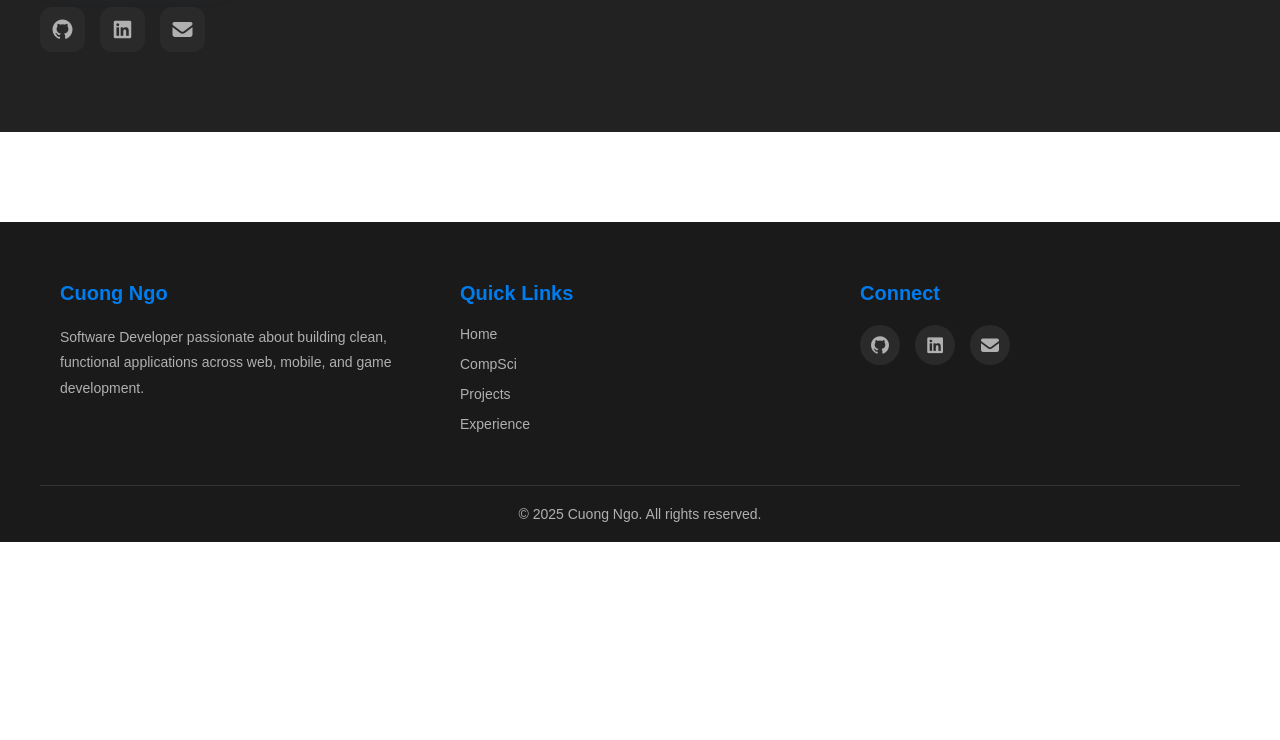
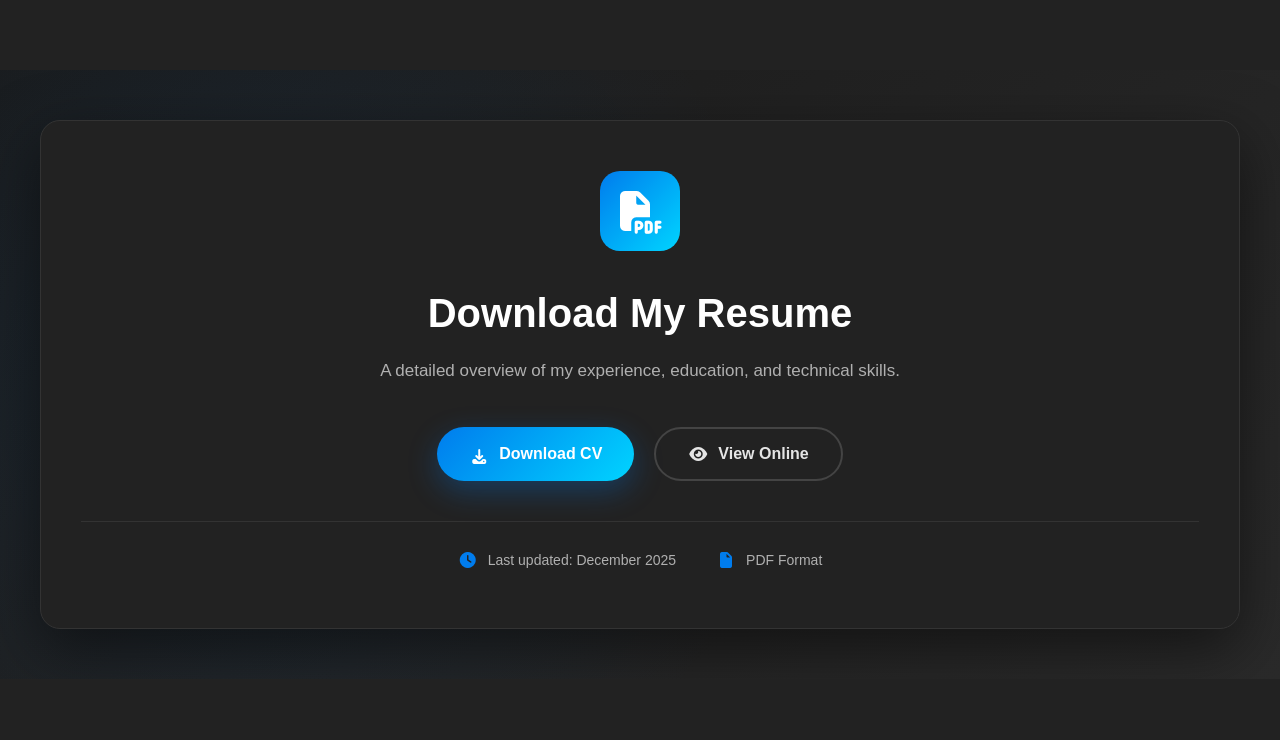
Before and after one commit to cuongngodev/cuongngodev.github.io, a plain HTML site: page index.html in a window 1280 px wide. Shown: the part 780-1520 px from the top of the page. Before the commit the page ends 1322 px from the top, so only its background shows below. Drawn offline with nearby package versions, Linux system fonts and the light colour scheme.

Commit message:
Set up and design the CV section, allow view and download

```diff
--- a/index.html
+++ b/index.html
@@ -132,6 +132,41 @@
 
     </header>
 
+    <!-- CV Download Section -->
+    <section class="cv-section" id="contact">
+      <div class="cv-container">
+        <div class="cv-content">
+          <div class="cv-icon">
+            <i class="fa-solid fa-file-pdf"></i>
+          </div>
+          <h2 class="cv-title">Download My Resume</h2>
+          <p class="cv-description">
+            A detailed overview of my experience, education, and technical skills.
+          </p>
+          <div class="cv-buttons">
+            <a href="assets/cv/CuongNgo_CV.pdf" download class="cv-download-btn">
+              <i class="fa-solid fa-download"></i>
+              <span>Download CV</span>
+            </a>
+            <a href="assets/cv/CuongNgo_CV.pdf" target="_blank" class="cv-view-btn">
+              <i class="fa-solid fa-eye"></i>
+              <span>View Online</span>
+            </a>
+          </div>
+          <div class="cv-info">
+            <div class="cv-info-item">
+              <i class="fa-solid fa-clock"></i>
+              <span>Last updated: December 2025</span>
+            </div>
+            <div class="cv-info-item">
+              <i class="fa-solid fa-file"></i>
+              <span>PDF Format</span>
+            </div>
+          </div>
+        </div>
+      </div>
+    </section>
+
     <!-- Footer -->
     <footer class="footer">
       <div class="footer-content">
--- a/style.css
+++ b/style.css
@@ -11,9 +11,10 @@
     text-decoration: none;
 }
 
-/* Prevent horizontal scrolling */
+/* Body styles - dark background and hide horizontal overflow */
 body{
     overflow-x: hidden;
+    background: #222;
 }
 
 /* ============================================
@@ -296,7 +297,7 @@ nav .navlinks li a.active::after{
 .hero-unique{
     max-width: 1400px;
     margin: 0 auto;
-    padding: 80px 40px;
+    padding: 25px 40px;
 }
 
 .hero-grid{
@@ -904,6 +905,183 @@ nav .navlinks li a.active::after{
 }
 
 /* ============================================
+   CV DOWNLOAD SECTION
+   ============================================ */
+
+.cv-section{
+    background: linear-gradient(135deg, #1a1a1a 0%, #2a2a2a 100%);
+    padding: 50px 20px;
+    position: relative;
+    overflow: hidden;
+}
+
+.cv-section::before{
+    content: '';
+    position: absolute;
+    top: 0;
+    left: 0;
+    right: 0;
+    bottom: 0;
+    background: radial-gradient(circle at 20% 50%, rgba(0, 124, 237, 0.1) 0%, transparent 50%);
+    pointer-events: none;
+}
+
+.cv-container{
+    max-width: 1200px;
+    margin: 0 auto;
+    position: relative;
+    z-index: 1;
+}
+
+.cv-content{
+    text-align: center;
+    background: #222;
+    border-radius: 20px;
+    padding: 60px 40px;
+    box-shadow: 0 20px 60px rgba(0, 0, 0, 0.5);
+    border: 1px solid #333;
+}
+
+.cv-icon{
+    width: 80px;
+    height: 80px;
+    margin: 0 auto 30px;
+    background: linear-gradient(135deg, #007ced, #00d4ff);
+    border-radius: 20px;
+    display: flex;
+    align-items: center;
+    justify-content: center;
+    font-size: 40px;
+    color: white;
+    animation: bounce 2s ease-in-out infinite;
+}
+
+@keyframes bounce{
+    0%, 100%{ transform: translateY(0); }
+    50%{ transform: translateY(-10px); }
+}
+
+.cv-title{
+    font-size: 2.5rem;
+    color: white;
+    margin-bottom: 20px;
+    font-weight: 700;
+}
+
+.cv-description{
+    color: #b0b0b0;
+    font-size: 17px;
+    line-height: 1.8;
+    margin-bottom: 40px;
+    max-width: 600px;
+    margin-left: auto;
+    margin-right: auto;
+}
+
+.cv-buttons{
+    display: flex;
+    gap: 20px;
+    justify-content: center;
+    margin-bottom: 40px;
+    flex-wrap: wrap;
+}
+
+.cv-download-btn, .cv-view-btn{
+    display: inline-flex;
+    align-items: center;
+    gap: 10px;
+    padding: 16px 32px;
+    border-radius: 50px;
+    font-size: 16px;
+    font-weight: 600;
+    transition: all 0.3s ease;
+    text-decoration: none;
+    cursor: pointer;
+}
+
+.cv-download-btn{
+    background: linear-gradient(135deg, #007ced, #00d4ff);
+    color: white;
+    box-shadow: 0 10px 30px rgba(0, 124, 237, 0.3);
+}
+
+.cv-download-btn:hover{
+    transform: translateY(-3px);
+    box-shadow: 0 15px 40px rgba(0, 124, 237, 0.5);
+}
+
+.cv-download-btn i{
+    animation: downloadPulse 2s ease-in-out infinite;
+}
+
+@keyframes downloadPulse{
+    0%, 100%{ transform: translateY(0); }
+    50%{ transform: translateY(3px); }
+}
+
+.cv-view-btn{
+    background: transparent;
+    color: #e5e5e5;
+    border: 2px solid #444;
+}
+
+.cv-view-btn:hover{
+    border-color: #007ced;
+    color: #007ced;
+    transform: translateY(-3px);
+}
+
+.cv-info{
+    display: flex;
+    gap: 40px;
+    justify-content: center;
+    padding-top: 30px;
+    border-top: 1px solid #333;
+    flex-wrap: wrap;
+}
+
+.cv-info-item{
+    display: flex;
+    align-items: center;
+    gap: 10px;
+    color: #b0b0b0;
+    font-size: 14px;
+}
+
+.cv-info-item i{
+    color: #007ced;
+    font-size: 16px;
+}
+
+/* Responsive CV Section */
+@media (max-width: 768px){
+    .cv-section{
+        padding: 60px 20px;
+    }
+
+    .cv-content{
+        padding: 40px 30px;
+    }
+
+    .cv-title{
+        font-size: 2rem;
+    }
+
+    .cv-buttons{
+        flex-direction: column;
+    }
+
+    .cv-download-btn, .cv-view-btn{
+        width: 100%;
+        justify-content: center;
+    }
+
+    .cv-info{
+        gap: 20px;
+    }
+}
+
+/* ============================================
    FOOTER
    ============================================ */
 
```
Also changed, not shown: 1 other file.
